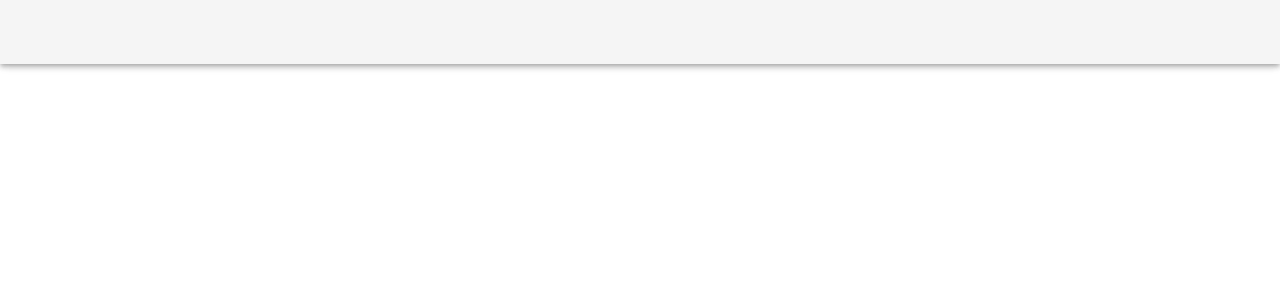
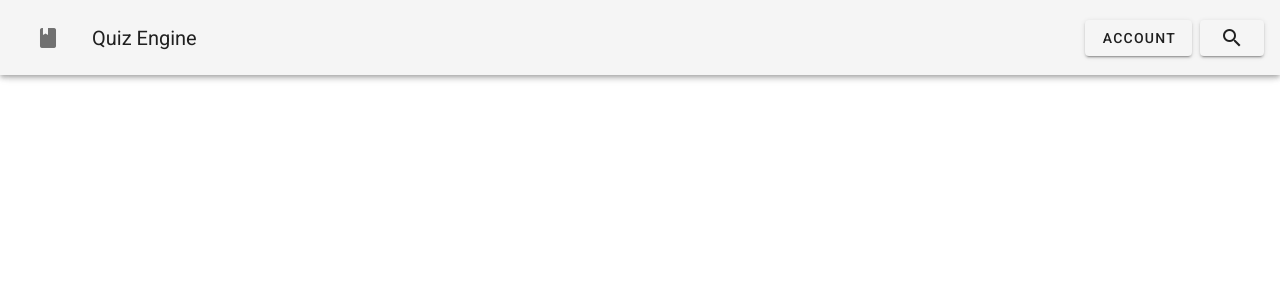
Before and after one commit to byui-cit-internship/QuizEngine, a Vue app in the folder front/: page / in a window 1280 px wide. Shown: the top 300 px of the page. Built offline with nearby package versions, Linux system fonts and the light colour scheme.

Commit message:
Somewhat working NavBar

```diff
--- a/front/src/components/NavBar.vue
+++ b/front/src/components/NavBar.vue
@@ -1,6 +1,17 @@
 <template>
   <div class="navbar">
-    <v-app-bar>
+    <v-app-bar app height="75px">
+      <v-btn icon class="ml-2">
+        <v-icon>mdi-book</v-icon>
+      </v-btn>
+
+      <v-toolbar-title>Quiz Engine</v-toolbar-title>
+      <v-spacer />
+
+      <v-btn class="mx-2">Account</v-btn>
+      <v-btn>
+        <v-icon> mdi-magnify </v-icon>
+      </v-btn>
     </v-app-bar>
   </div>
 </template>
```
Also changed, not shown: front/src/sample-data.json (added, +18 -0 lines), front/src/components/QuizList.vue (added), 1 other file (tests, documents, lock files or other folders).
